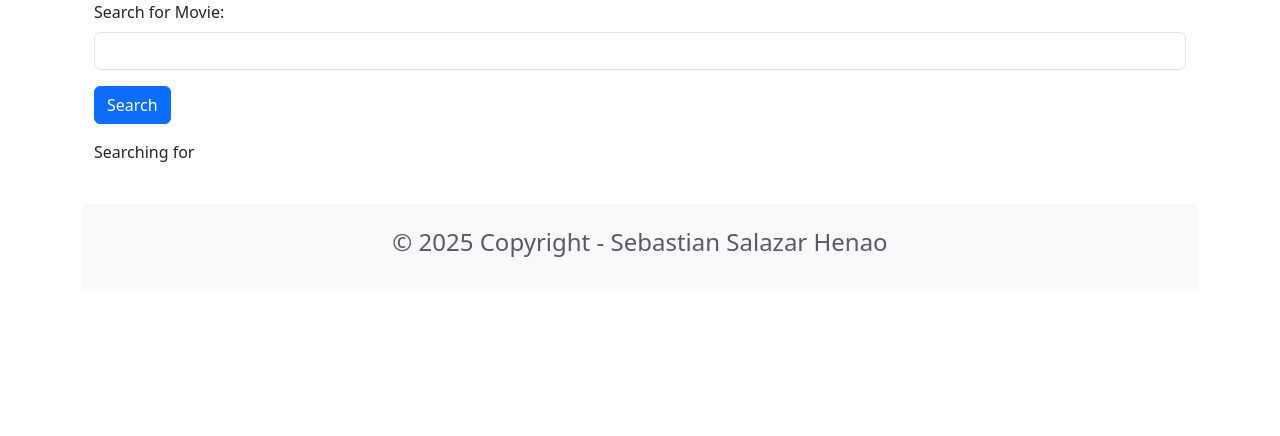
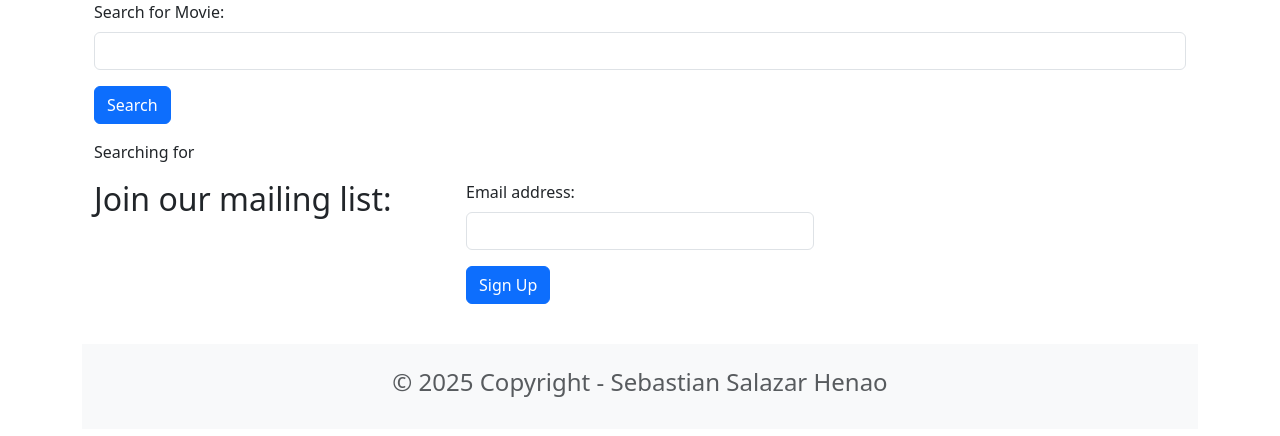
Before and after one commit to Salazar1022/Taller1_PI1_20252, a Django app: template movie/templates/home.html in a window 1280 px wide. Shown: the part 56-492 px from the top of the page. Run offline with Django 5.2, Linux system fonts and the light colour scheme; the template is opened without the code that fills it, so the values that code supplies are empty.

Commit message:
add signup

```diff
--- a/movie/templates/home.html
+++ b/movie/templates/home.html
@@ -41,6 +41,15 @@
         </div>
         {% endfor %}
         <br />
+
+        <h2> Join our mailing list: </h2>
+        <form action="{% url 'signup' %}">
+            <div class="mb-3">
+                <label for="email" class="form-label">Email address:</label>
+                <input type="email" class="form-control" name="email">
+            </div>
+            <button type="submit" class="btn btn-primary">Sign Up</button>
+        </form>
     </div>
 
 {% endblock content %}
--- /dev/null
+++ b/movie/templates/signup.html
@@ -0,0 +1,2 @@
+<h2> Added {{ email }} to mailing list </h2>
+<a href="{% url 'home' %}">Home</a>
--- a/movie/views.py
+++ b/movie/views.py
@@ -80,3 +80,7 @@ def statistics_view(request):
 
     # Renderizar la plantilla stadistics.html con ambas gráficas
     return render(request, 'statistics.html', {'graphic_year': graphic_year, 'graphic_genre': graphic_genre})
+
+def signup(request):
+    email = request.GET.get('email')
+    return render(request, 'signup.html', {'email': email})
--- a/moviereviews/urls.py
+++ b/moviereviews/urls.py
@@ -26,7 +26,8 @@ urlpatterns = [
     path('', movieViews.home, name='home'),
     path('about/', movieViews.about, name='about'),
     path('news/', include('news.urls')),
-    path('statistics/', movieViews.statistics_view, name='statistics')
+    path('statistics/', movieViews.statistics_view, name='statistics'),
+    path('signup/', movieViews.signup, name='signup'),
 ]
 
 urlpatterns += static(settings.MEDIA_URL, document_root = settings.MEDIA_ROOT)
```
